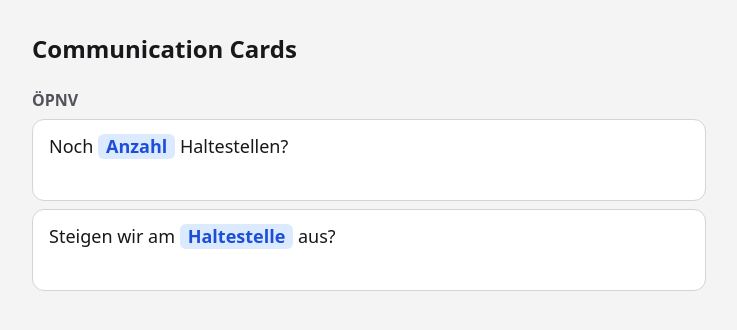
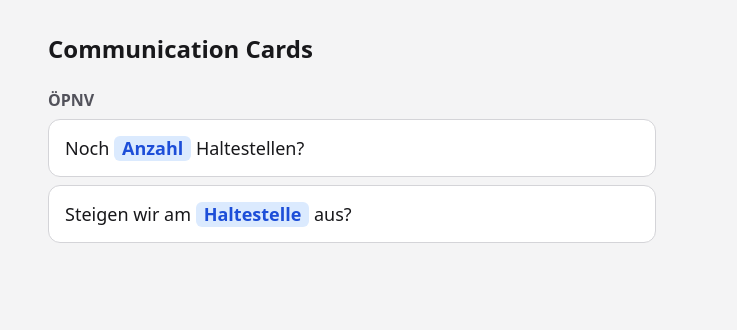
Before and after one commit to LynnCinnamon/CommunicationCards, a Preact app: page / in a window 1280 px wide. Shown: the top 330 px of the page, without its empty margins (288-1025 px from the left). Built offline with nearby package versions, Linux system fonts and the light colour scheme.

Commit message:
Fix card height and overflow after switching to links
Cards now center their text vertically again.

```diff
--- a/src/index.css
+++ b/src/index.css
@@ -9,6 +9,13 @@
   --border: light-dark(#d4d4d8, #3f3f46);
   --accent: light-dark(#1d4ed8, #93c5fd);
   --accent-soft: light-dark(#dbeafe, #1e3a5f);
+}
+
+/* Sizes include padding and border, so `width: 100%` never overflows its container */
+*,
+*::before,
+*::after {
+  box-sizing: border-box;
 }
 
 body {
@@ -45,9 +52,11 @@ h2 {
 .card-button {
   display: block;
   width: 100%;
-  /* Comfortably above the 48px minimum touch target */
-  min-height: 3.5rem;
-  padding: 0.75rem 1rem;
+  /*
+   * Height comes from padding instead of min-height, so the text is always vertically
+   * centered: one line (1.8rem) + 2 × 0.85rem = 3.5rem, comfortably above the 48px touch target
+   */
+  padding: 0.85rem 1rem;
   font: inherit;
   font-size: 1.125rem;
   line-height: 1.6;
```
